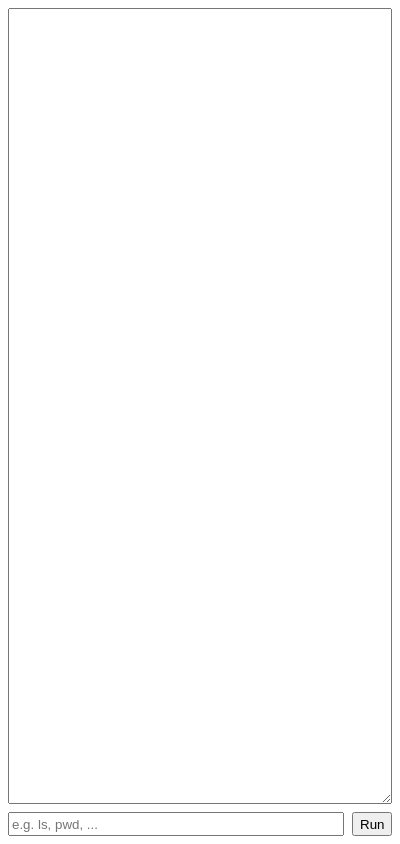
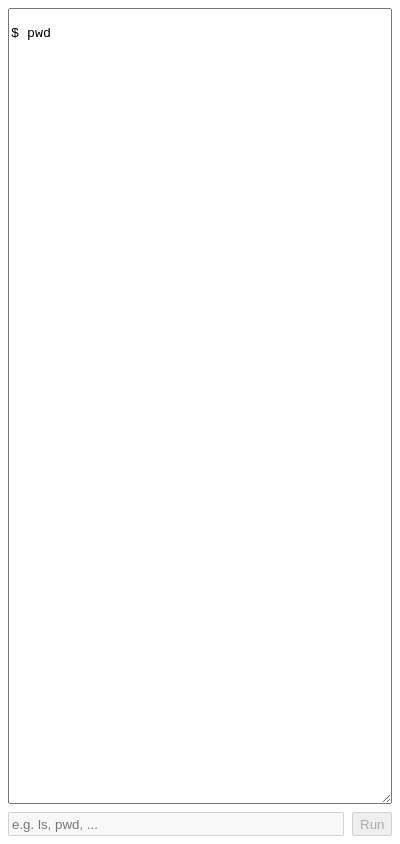
Before and after one commit to ginpei/electron-terminal, an Electron app: page index.html in a window 400 px wide. Drawn offline with Linux system fonts and the light colour scheme; no server answers.

Commit message:
show your location first

```diff
--- a/index.html
+++ b/index.html
@@ -70,6 +70,8 @@ body {
 		ipcRenderer.on('command.done', (event, arg) => {
 			applyResult(arg)
 		})
+
+		run('pwd')
 	}
 
 	function run(command) {
```
